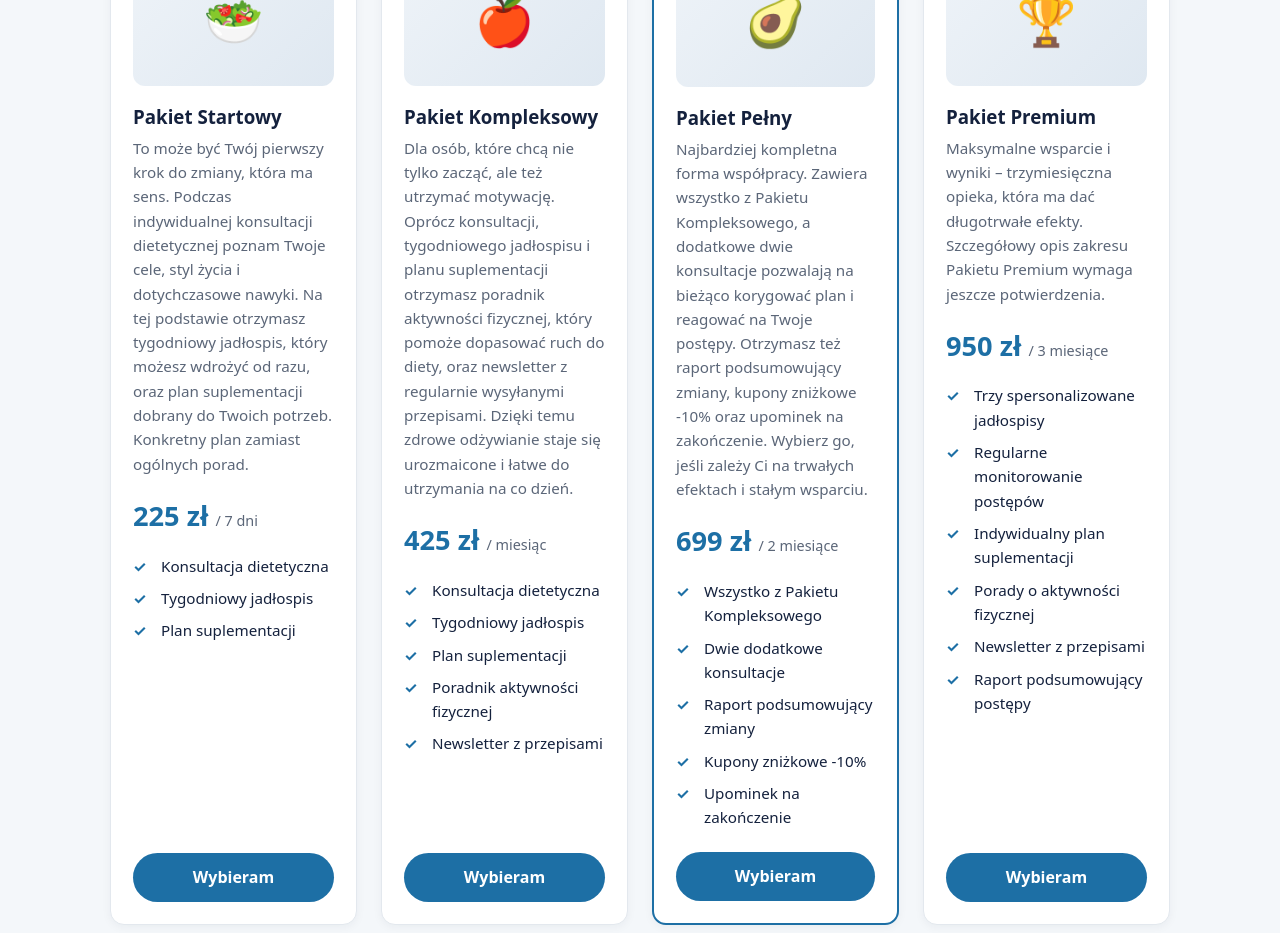
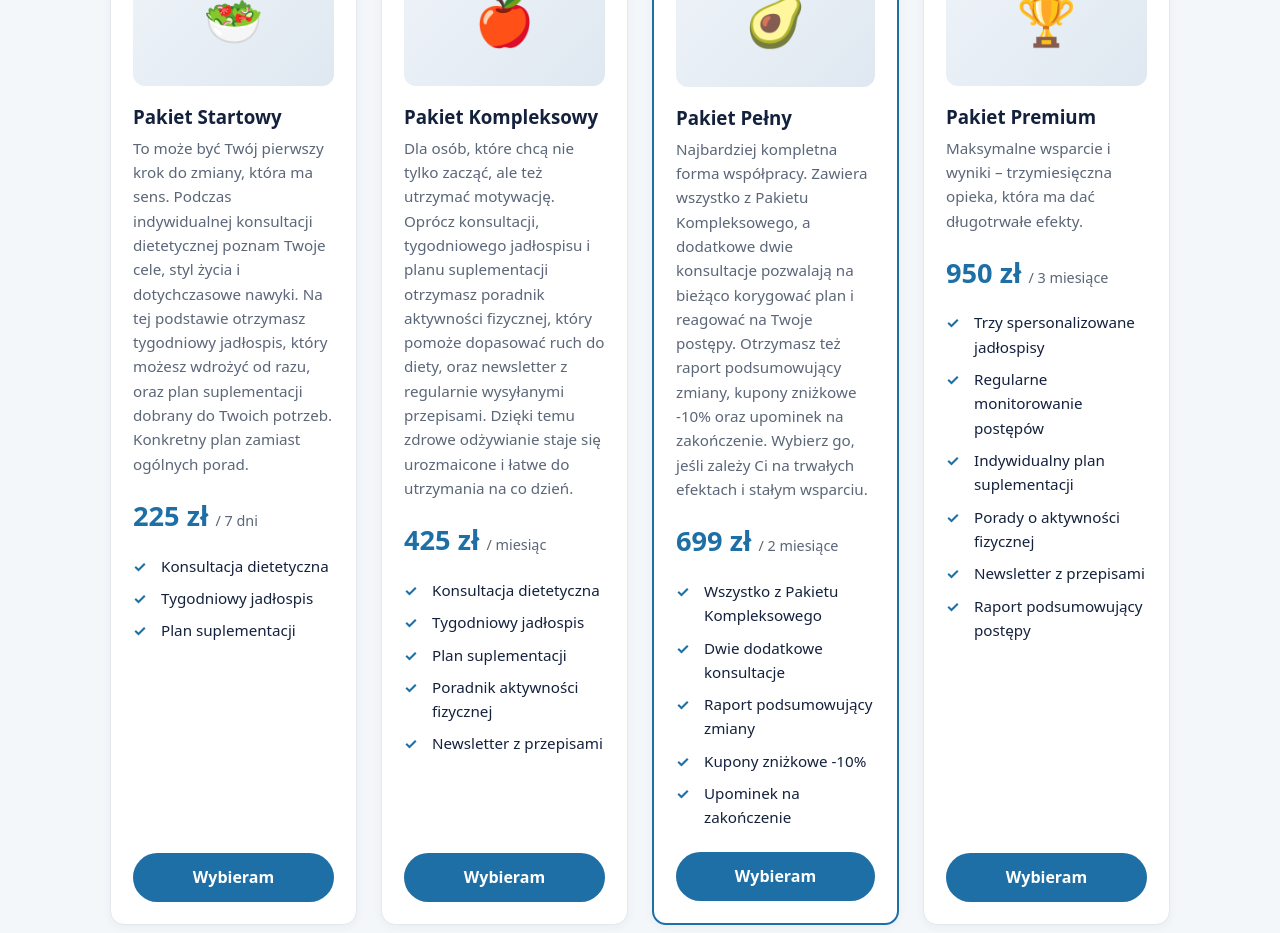
Before and after one commit to krzysztofszymusiak/dietetyk-next, a Next.js app: page / in a window 1280 px wide. Shown: the part 1000-1933 px from the top of the page. Built offline with nearby package versions, Linux system fonts and the light colour scheme.

Commit message:
Keep existing Premium package introduction

```diff
--- a/app/data.js
+++ b/app/data.js
@@ -22,7 +22,7 @@ export const PACKAGES = [
   {
     id: "premium", name: "Pakiet Premium", icon: "🏆", price: "950 zł", per: "/ 3 miesiące",
     image: "/images/meal-atlas.webp", imagePosition: "75% 0%", imageAlt: "Sałatka z rukolą, pomidorkami i burratą",
-    desc: "Maksymalne wsparcie i wyniki – trzymiesięczna opieka, która ma dać długotrwałe efekty. Szczegółowy opis zakresu Pakietu Premium wymaga jeszcze potwierdzenia.",
+    desc: "Maksymalne wsparcie i wyniki – trzymiesięczna opieka, która ma dać długotrwałe efekty.",
     items: [[1, "Trzy spersonalizowane jadłospisy"], [1, "Regularne monitorowanie postępów"], [1, "Indywidualny plan suplementacji"], [1, "Porady o aktywności fizycznej"], [1, "Newsletter z przepisami"], [1, "Raport podsumowujący postępy"]]
   },
 ];
```
